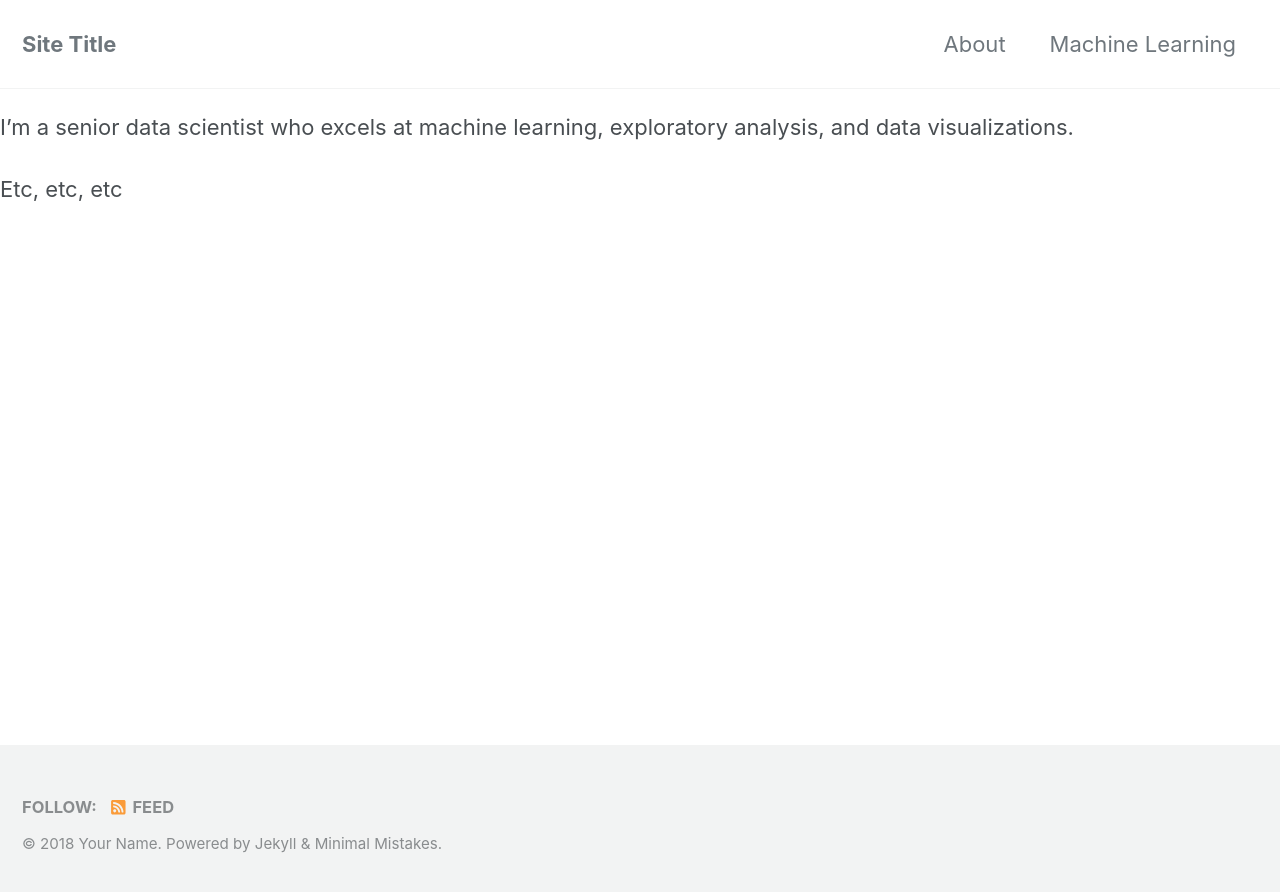
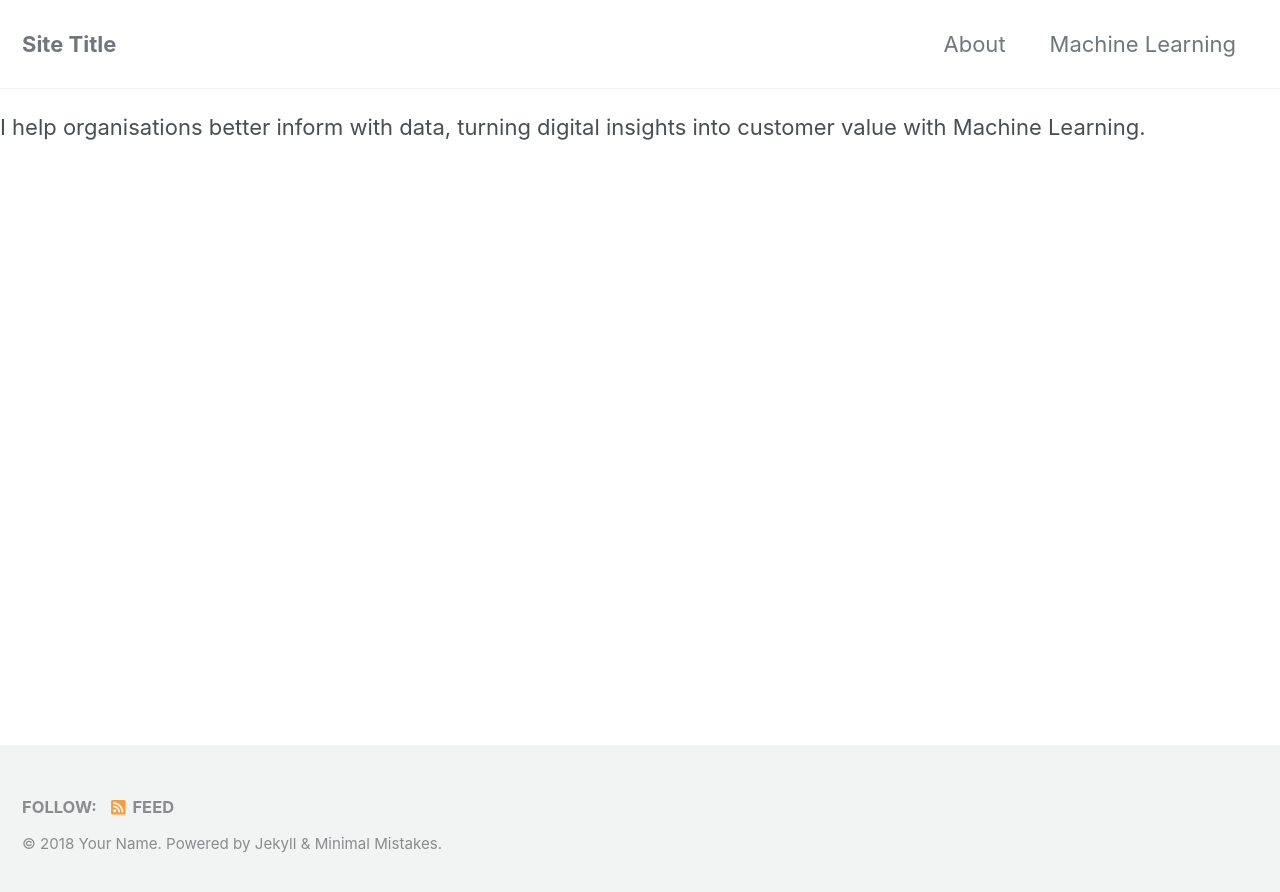
Before and after one commit to mryap/mryap.github.io, a Jekyll site: the page built from _pages/about.md, in a window 1280 px wide. Shown: the top 892 px of the page. Built offline with Jekyll 4.4.1, drawn with Linux system fonts in a browser that asks for light colours; cached includes are drawn as plain includes; nearby versions of some CDN libraries; our own code applies the rules of GitHub Pages for plain Markdown files.

Commit message:
fix the layout issues

```diff
--- a/_pages/about.md
+++ b/_pages/about.md
@@ -1,10 +1,6 @@
 ---
 title: "About"
 permalink: /about/
-header:
-  image: "/images/zakim.jpg"
 ---
 
-I'm a senior data scientist who excels at machine learning, exploratory analysis, and data visualizations.
-
-Etc, etc, etc
+I help organisations better inform with data, turning digital insights into customer value with Machine Learning.
```
